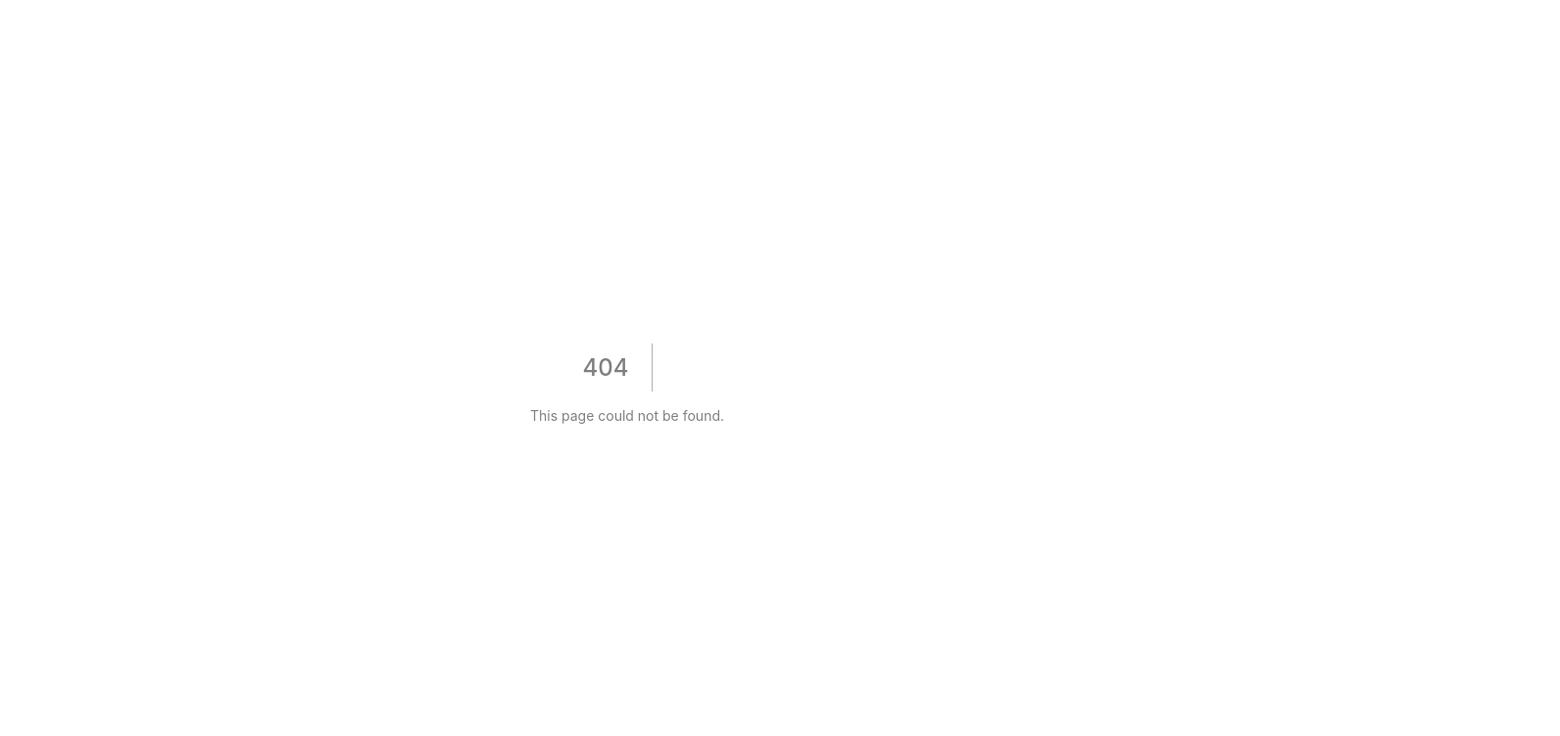
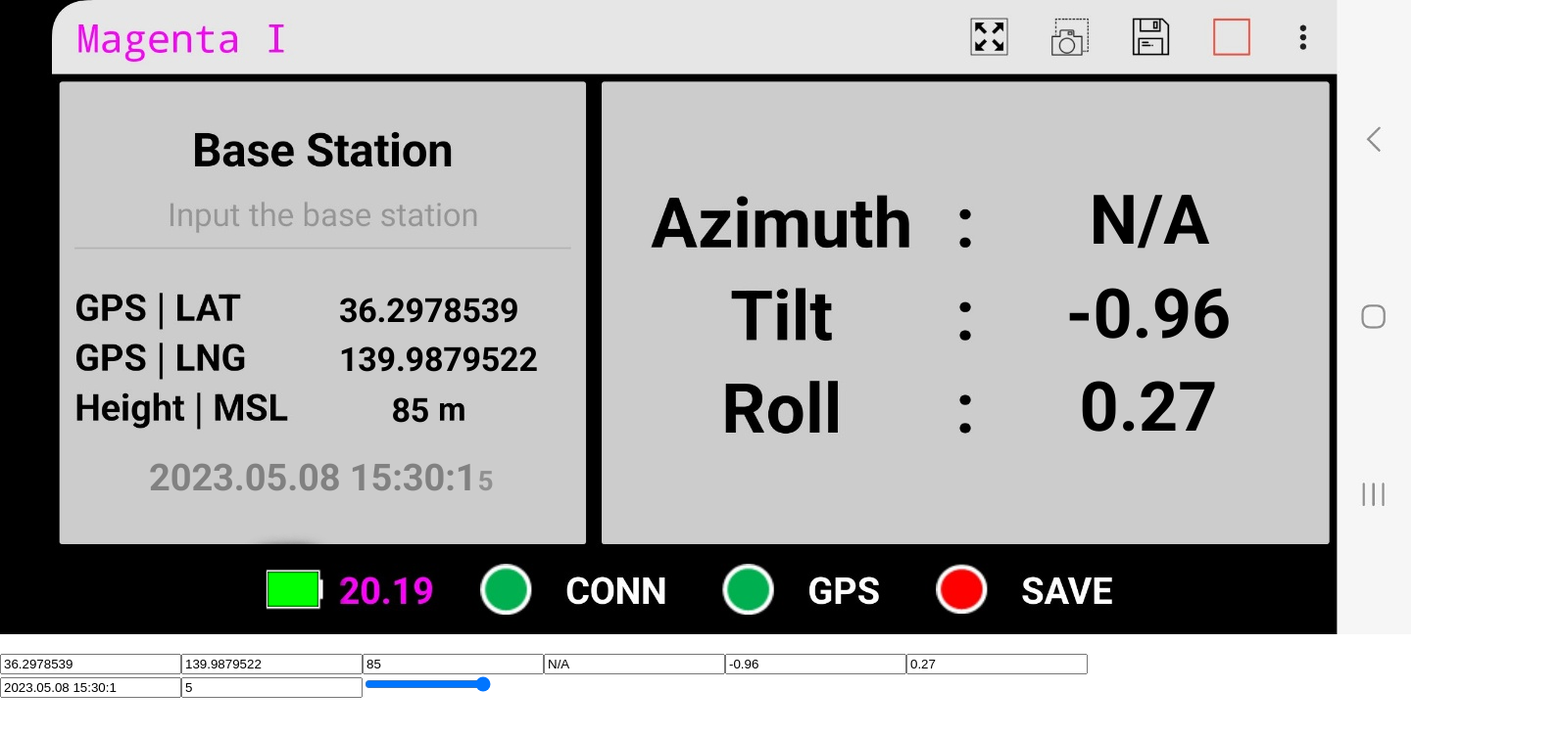
Before and after one commit to devsepnine/react-tools, a Next.js app: page /tools/gps in a window 1280 px wide. Before the commit this address had no page. Shown: the top 752 px of the page at 98% size, 1592 px wide, since content can reach past the window. Built offline with nearby package versions, Linux system fonts and the light colour scheme.

Commit message:
fix: zuzak 페이지 명칭 변경 -> gps

```diff
--- a/pages/tools/zuzak.module.scss
+++ b/pages/tools/gps.module.scss
@@ -1,7 +1,14 @@
-.wrapper__zuzak {
+.wrapper__gps {
   position: relative;
   width: 1440px;
   height: 648px;
+
+  .image__gps {
+    position: absolute;
+    top: 0;
+    left: 0;
+    z-index: 10;
+  }
 
   .text__base {
     overflow: hidden;
@@ -11,6 +18,7 @@
     letter-spacing: -0.2px;
     font-weight: 700;
     font-family: 'Roboto', serif;
+    z-index: 11;
   }
 
   .text__lat {
@@ -36,7 +44,7 @@
     width: 248px;
   }
 
-  .text__msl{
+  .text__msl {
     position: absolute;
     top: 399px;
     left: 191px;
@@ -51,6 +59,7 @@
     font-weight: bold;
     text-align: center;
     font-family: 'Roboto', serif;
+    z-index: 11;
   }
 
   .text__azimuth {
@@ -83,6 +92,7 @@
     letter-spacing: -0.1px;
     color: #818181;
     font-family: 'Roboto', serif;
+    z-index: 11;
   }
 
   .text__ms {
@@ -104,6 +114,26 @@
     box-shadow: none;
     border: none;
   }
+
+  .block__battery {
+    position: absolute;
+    top: 583px;
+    left: 273px;
+    width: 51.5px;
+    height: 38px;
+    background-color: black;
+    z-index: 9;
+
+    &::after {
+      content: '';
+      position: absolute;
+      top: 0;
+      left: 0;
+      width: var(--percent);
+      height: 100%;
+      background: linear-gradient(90deg, rgba(0, 255, 1, 1) 0%, rgba(0, 255, 1, 1) var(--bgPercent), rgba(0, 0, 0, 1) 100%);
+    }
+  }
 }
 
 .wrapper__input {
--- a/pages/tools/zuzak.tsx
+++ b/pages/tools/gps.tsx
@@ -1,10 +1,10 @@
 import gpsImg from '../../public/static/images/gps.png';
-import styles from './zuzak.module.scss';
+import styles from './gps.module.scss';
 import Image from 'next/image';
-import { useState } from 'react';
+import { CSSProperties, useMemo, useState } from 'react';
 import html2canvas from 'html2canvas';
 
-const Zuzak = () => {
+const Gps = () => {
   const [lat, setLat] = useState('36.2978539');
   const [lng, setLng] = useState('139.9879522');
   const [msl, setMsl] = useState('85');
@@ -13,8 +13,9 @@ const Zuzak = () => {
   const [date, setDate] = useState('2023.05.08 15:30:1');
   const [ms, setMs] = useState('5');
   const [roll, setRoll] = useState('0.27');
+  const [battery, setBattery] = useState(100);
   const handleBtn = () => {
-    html2canvas(document.getElementById('zuzak') as HTMLElement).then(
+    html2canvas(document.getElementById('gps') as HTMLElement).then(
       (canvas) => {
         onSaveAs(canvas.toDataURL('image/png'), 'download.png');
       },
@@ -29,16 +30,24 @@ const Zuzak = () => {
     link.click();
     document.body.removeChild(link);
   };
+
+  const batteryStyle = useMemo(() => {
+    return {
+      '--percent': `${battery}%`,
+      '--bgPercent': battery === 100 ? '100%' : `90%`,
+    };
+  }, [battery]) as CSSProperties;
   return (
     <>
       <div>
-        <div id={'zuzak'} className={styles['wrapper__zuzak']}>
+        <div id={'gps'} className={styles['wrapper__gps']}>
           <Image
             src={gpsImg}
             alt="gps"
             width={1440}
             height={648}
             quality={100}
+            className={styles['image__gps']}
           />
           <button
             className={styles['button__screenshot']}
@@ -69,6 +78,7 @@ const Zuzak = () => {
             {date}
             <span className={styles['text__ms']}>{ms}</span>
           </div>
+          <div className={styles['block__battery']} style={batteryStyle}></div>
         </div>
         <div className={styles['wrapper__input']}>
           <input
@@ -111,9 +121,16 @@ const Zuzak = () => {
             value={ms}
             onChange={(e) => setMs(e.target.value)}
           />
+          <input
+            type={'range'}
+            min={0}
+            max={100}
+            value={battery}
+            onChange={(e) => setBattery(Number(e.target.value))}
+          />
         </div>
       </div>
     </>
   );
 };
-export default Zuzak;
+export default Gps;
```
Also changed, not shown: public/static/images/gps.png.
